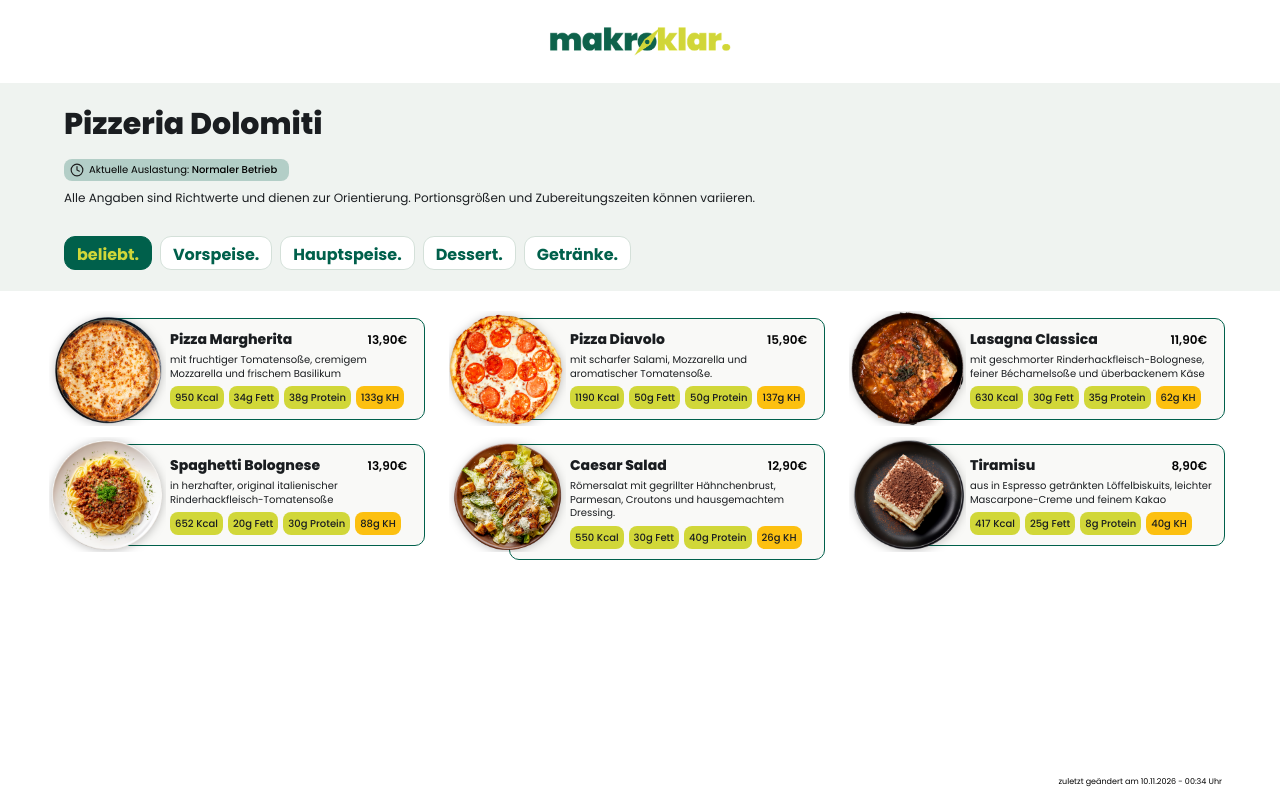
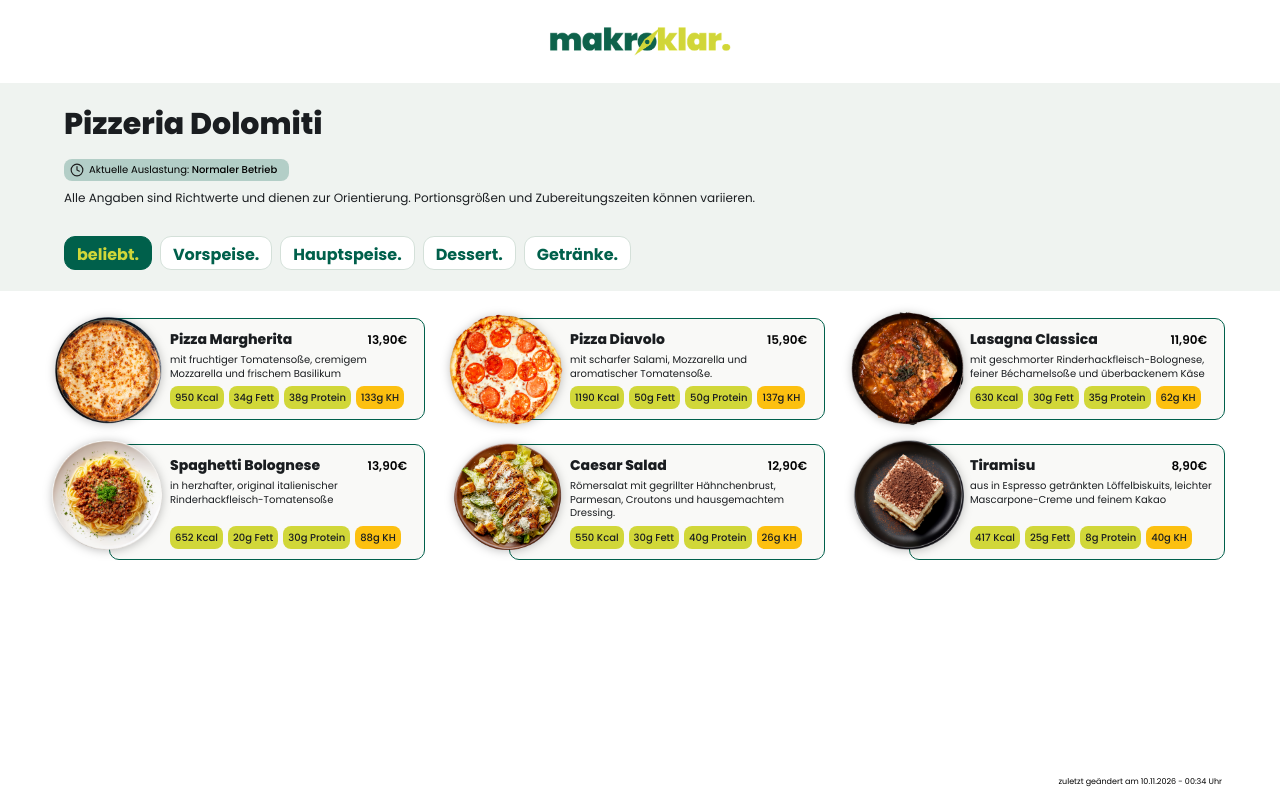
Before and after one commit to makroklar/makroklar, a Next.js app: page /guest in a window 1280 px wide. Built offline with nearby package versions, Linux system fonts and the light colour scheme.

Commit message:
fix DishCard: Schatten nicht mehr abgeschnitten, Karten einer Zeile gleich hoch, mindestens zwei Zeilen Beschreibung

```diff
--- a/src/areas/guest/components/menu/DishCard.module.css
+++ b/src/areas/guest/components/menu/DishCard.module.css
@@ -1,11 +1,16 @@
 .dishCard {
   position: relative;
+  /* Füllt die Höhe seiner Rasterzelle, damit Karten in einer Zeile gleich hoch sind */
+  display: flex;
+  flex-direction: column;
+  height: 100%;
   padding-top: 7px;
   padding-bottom: 3px;
   color: var(--color-text);
 }
 
-/* Bildausschnitt 117 × 115 – das Bild füllt ihn, egal welches Seitenverhältnis es hat */
+/* Bildausschnitt 117 × 115 – das Bild füllt ihn, egal welches Seitenverhältnis es hat.
+   Nicht beschneiden, sonst fehlt unten der Schatten */
 .imageWrapper {
   position: absolute;
   z-index: 1;
@@ -13,7 +18,6 @@
   left: 0;
   width: 117px;
   aspect-ratio: 112 / 110;
-  overflow: hidden;
 }
 
 .image {
@@ -23,6 +27,9 @@
 }
 
 .card {
+  display: flex;
+  flex: 1;
+  flex-direction: column;
   margin-left: 60px;
   padding: 10px 10px 10px 60px;
   background: var(--color-surface);
@@ -53,16 +60,19 @@
   color: var(--color-text-strong);
 }
 
+/* Mindestens zwei Zeilen hoch, damit Karten mit kurzer Beschreibung nicht kleiner werden */
 .description {
-  margin: 3px 0 0;
+  min-height: calc(2 * var(--line-height-snug) * 1em);
+  margin: 3px 0 6px;
   font-size: var(--font-size-xs);
   line-height: var(--line-height-snug);
 }
 
+/* Bei gestreckten Karten unten an der Karte */
 .nutrients {
   display: flex;
   gap: 5px;
-  margin: 6px 0 0;
+  margin: auto 0 0;
   padding: 0;
   list-style: none;
 }
```
